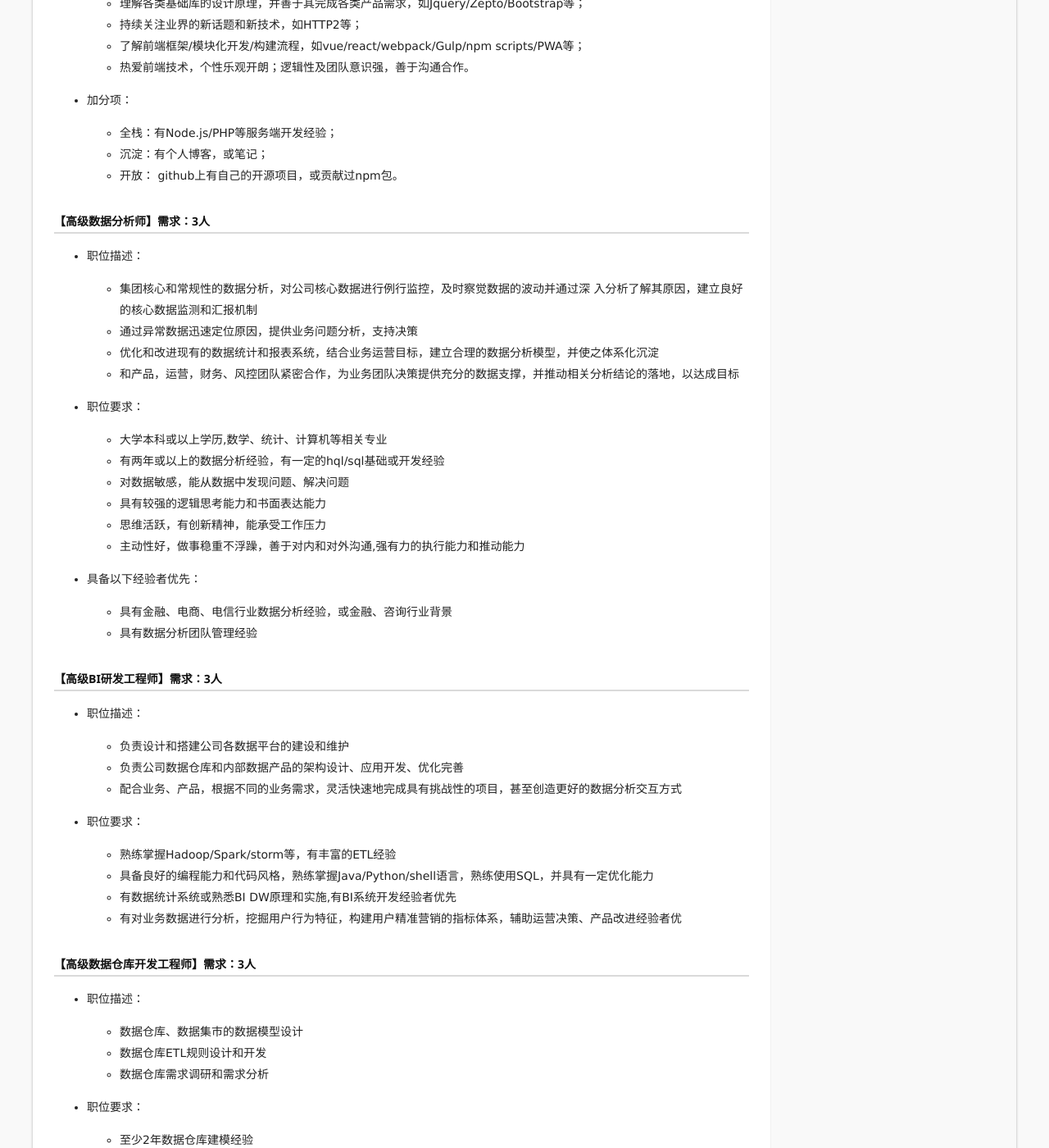
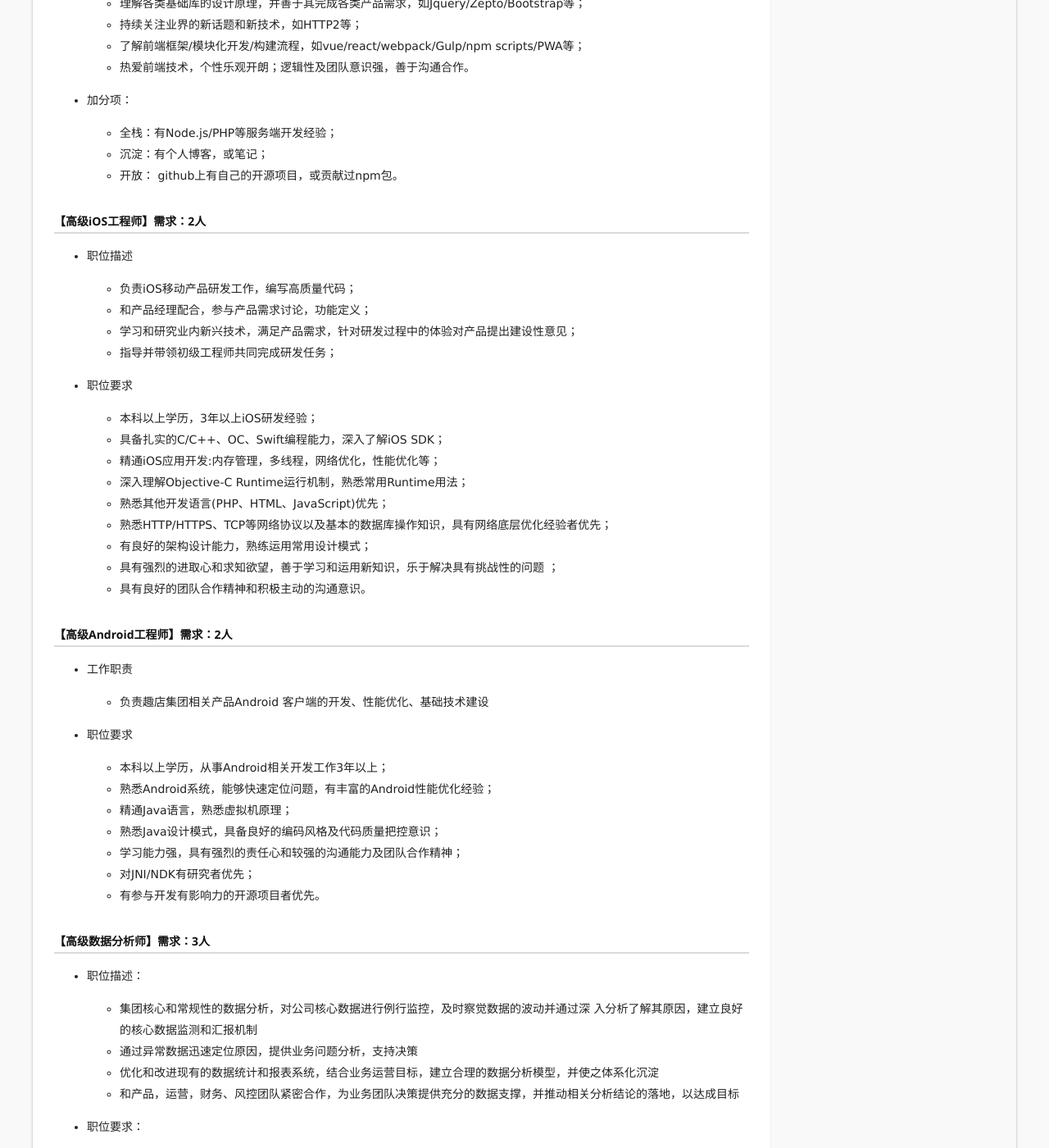
Before and after one commit to qit-team/qit-team.github.io, a Jekyll site: the page built from join-us/20170104-op.md, in a window 1280 px wide and 1400 px high, scrolled down 1385 px. Shown: the whole window at 82% size. Built offline with Jekyll 4.4.1, drawn with Linux system fonts in a browser that asks for light colours.

Commit message:
增加iOS & Android的JD

```diff
--- a/join-us/20170104-op.md
+++ b/join-us/20170104-op.md
@@ -60,6 +60,39 @@ digest: 趣店集团技术部敞开大门，诚招高级运维工程师、运维
   * 沉淀：有个人博客，或笔记；
   * 开放： github上有自己的开源项目，或贡献过npm包。
 
+### 【高级iOS工程师】需求：2人
+
+* 职位描述
+    * 负责iOS移动产品研发工作，编写高质量代码；
+    * 和产品经理配合，参与产品需求讨论，功能定义；
+    * 学习和研究业内新兴技术，满足产品需求，针对研发过程中的体验对产品提出建设性意见；
+    * 指导并带领初级工程师共同完成研发任务；
+
+* 职位要求
+    * 本科以上学历，3年以上iOS研发经验；
+    * 具备扎实的C/C++、OC、Swift编程能力，深入了解iOS SDK；
+    * 精通iOS应用开发:内存管理，多线程，网络优化，性能优化等；
+    * 深入理解Objective-C Runtime运行机制，熟悉常用Runtime用法；
+    * 熟悉其他开发语言(PHP、HTML、JavaScript)优先；
+    * 熟悉HTTP/HTTPS、TCP等网络协议以及基本的数据库操作知识，具有网络底层优化经验者优先；
+    * 有良好的架构设计能力，熟练运用常用设计模式；
+    * 具有强烈的进取心和求知欲望，善于学习和运用新知识，乐于解决具有挑战性的问题 ；
+    * 具有良好的团队合作精神和积极主动的沟通意识。
+
+
+### 【高级Android工程师】需求：2人
+
+* 工作职责
+    * 负责趣店集团相关产品Android 客户端的开发、性能优化、基础技术建设
+
+* 职位要求
+    * 本科以上学历，从事Android相关开发工作3年以上；
+    * 熟悉Android系统，能够快速定位问题，有丰富的Android性能优化经验；
+    * 精通Java语言，熟悉虚拟机原理；
+    * 熟悉Java设计模式，具备良好的编码风格及代码质量把控意识；
+    * 学习能力强，具有强烈的责任心和较强的沟通能力及团队合作精神；
+    * 对JNI/NDK有研究者优先；
+    * 有参与开发有影响力的开源项目者优先。
 
 ### 【高级数据分析师】需求：3人
 
```
